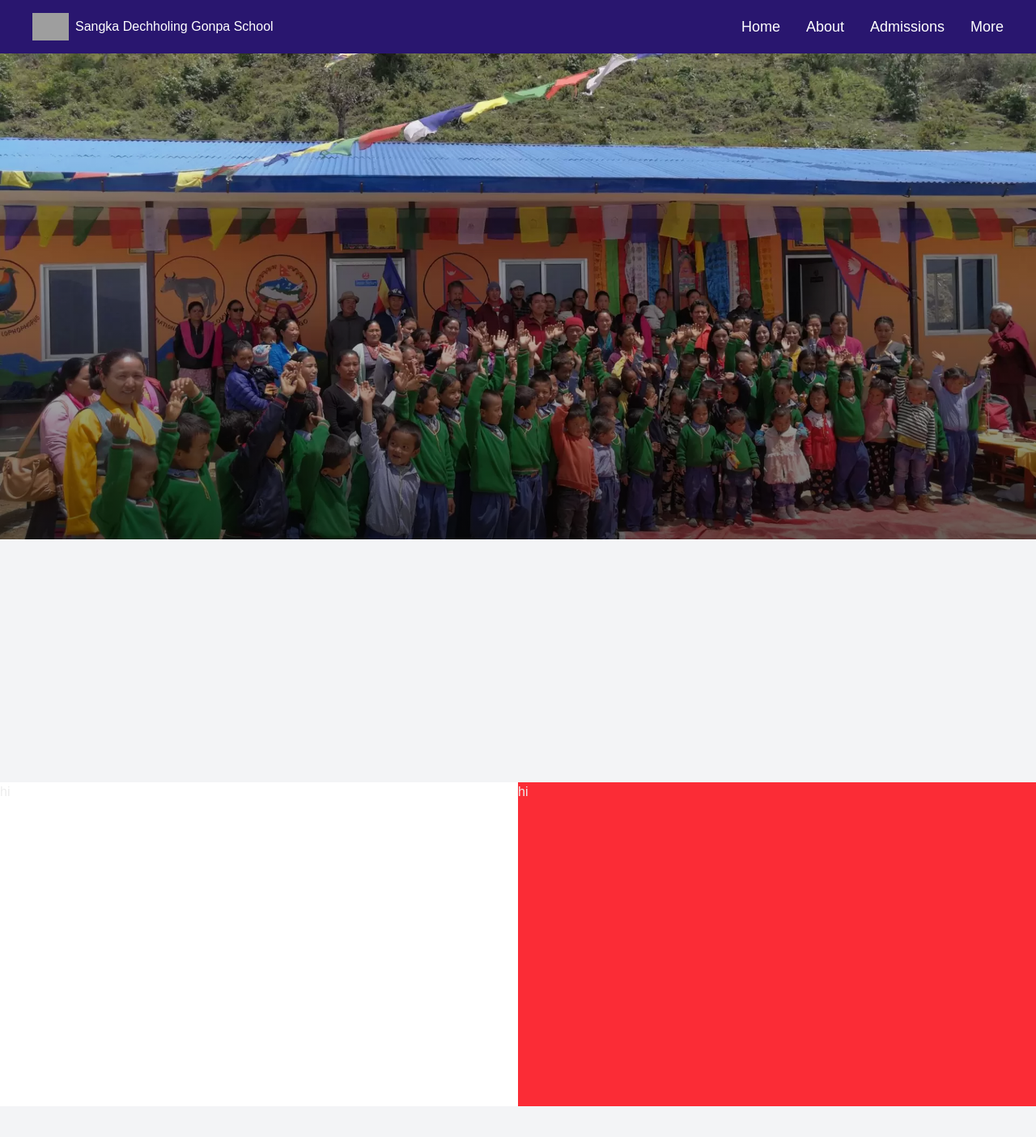
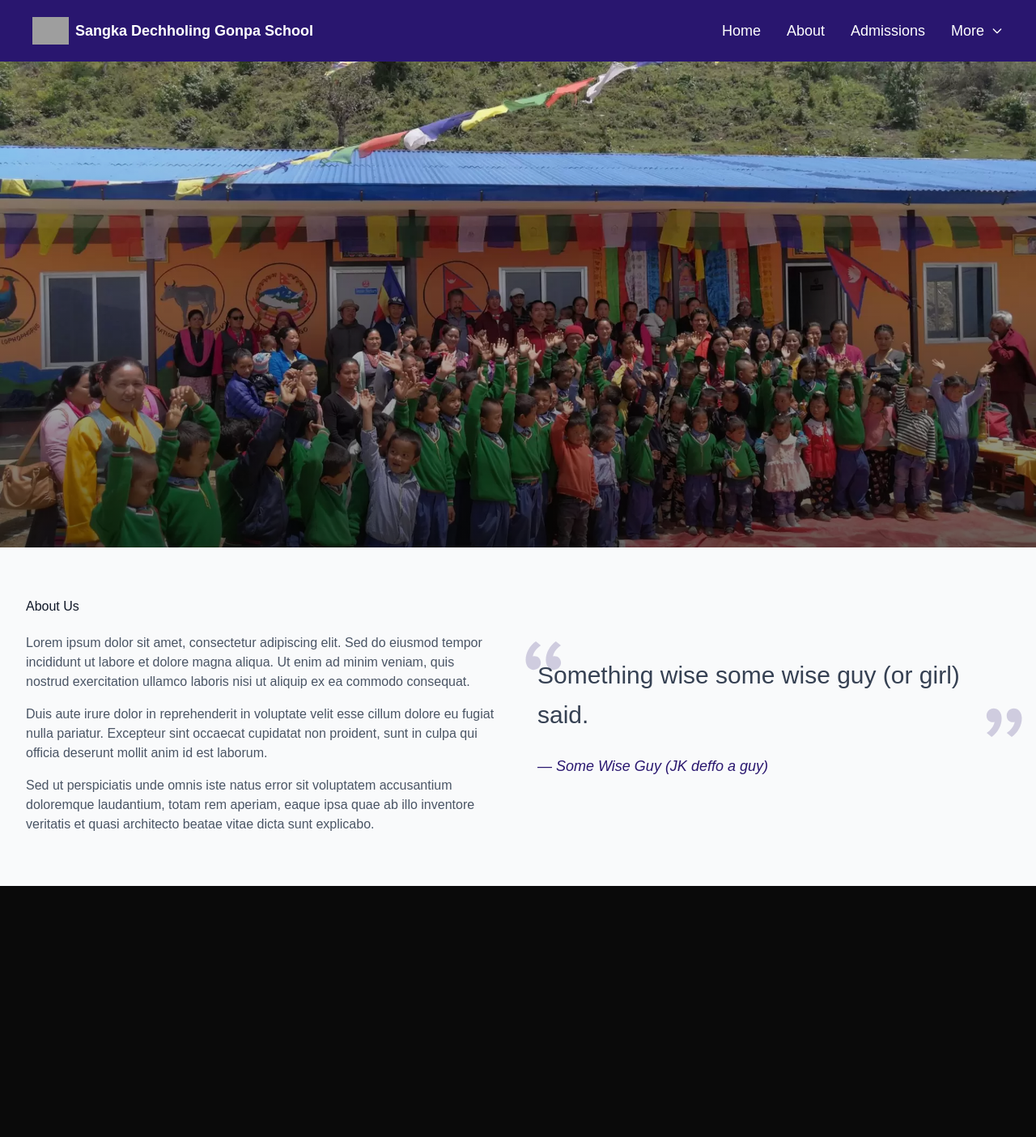
Before and after one commit to Prsnt95/school-website, a Next.js app: page / in a window 1280 px wide. Shown: the top 1404 px of the page at 81% size. After the commit the page ends 1094 px from the top, so only its background shows below. Built offline with nearby package versions, Linux system fonts and the light colour scheme; grey boxes are pictures that could not be loaded.

Commit message:
added quotes

```diff
--- a/src/app/globals.css
+++ b/src/app/globals.css
@@ -1,5 +1,4 @@
 @import "tailwindcss";
-@import "tailwindcss/preflight";
 @import "tailwindcss/utilities";
 
 
--- a/src/app/page.tsx
+++ b/src/app/page.tsx
@@ -25,9 +25,9 @@ export default function Home() {
                         bg-transparent transition-all duration-500
                         group-hover:bg-black/40'
         >
-          <div className='text-center !px-8'>
+          <div className='text-center px-'>
             <h1
-              className='text-white text-5xl !md:text-6xl font-bold
+              className='text-white text-5xl md:text-6xl font-bold
                          drop-shadow-2xl tracking-wide
                          transform transition-all duration-700
                          translate-y-4 opacity-0
@@ -37,7 +37,7 @@ export default function Home() {
               Sangka Dechholing Gonpa School
             </h1>
             <div
-              className='!mt-4 w-24 h-1 bg-white !mx-auto rounded-full
+              className='mt-4 w-24 h-1 bg-white mx-auto rounded-full
                          transform transition-all duration-700 delay-200
                          opacity-0 scale-x-0
                          group-hover:opacity-100 group-hover:scale-x-100'
@@ -46,10 +46,64 @@ export default function Home() {
         </div>
       </div>
 
-      {/* Rest of your page */}
-      <div className='flex-1 flex items-center justify-center bg-gray-100 h-full'>
-        <div className='flex-1 bg-white h-100'>hi</div>
-        <div className='flex-1 bg-red-500 h-100'>hi</div>
+      {/* About Section */}
+      <div className='bg-gray-50 py-16 px-8'>
+        <div className='max-w-7xl mx-auto'>
+          <div className='grid grid-cols-1 lg:grid-cols-2 gap-12 items-center'>
+            {/* About Content - Left */}
+            <div>
+              <h2 className='text-4xl font-bold text-gray-900 mb-6'>
+                About Us
+              </h2>
+              <div className='prose prose-lg text-gray-600'>
+                <p className='mb-4'>
+                  Lorem ipsum dolor sit amet, consectetur adipiscing elit. Sed
+                  do eiusmod tempor incididunt ut labore et dolore magna aliqua.
+                  Ut enim ad minim veniam, quis nostrud exercitation ullamco
+                  laboris nisi ut aliquip ex ea commodo consequat.
+                </p>
+                <p className='mb-4'>
+                  Duis aute irure dolor in reprehenderit in voluptate velit esse
+                  cillum dolore eu fugiat nulla pariatur. Excepteur sint
+                  occaecat cupidatat non proident, sunt in culpa qui officia
+                  deserunt mollit anim id est laborum.
+                </p>
+                <p>
+                  Sed ut perspiciatis unde omnis iste natus error sit voluptatem
+                  accusantium doloremque laudantium, totam rem aperiam, eaque
+                  ipsa quae ab illo inventore veritatis et quasi architecto
+                  beatae vitae dicta sunt explicabo.
+                </p>
+              </div>
+            </div>
+
+            {/* Quote Section - Right */}
+            <div className='flex flex-col justify-center '>
+              <div className='relative'>
+                <svg
+                  className='absolute -top-6 -left-4 w-12 h-12 text-primary/20'
+                  fill='currentColor'
+                  viewBox='0 0 32 32'
+                >
+                  <path d='M9.352 4C4.456 7.456 1 13.12 1 19.36c0 5.088 3.072 8.064 6.624 8.064 3.36 0 5.856-2.688 5.856-5.856 0-3.168-2.208-5.472-5.088-5.472-.576 0-1.344.096-1.536.192.48-3.264 3.552-7.104 6.624-9.024L9.352 4zm16.512 0c-4.8 3.456-8.256 9.12-8.256 15.36 0 5.088 3.072 8.064 6.624 8.064 3.264 0 5.856-2.688 5.856-5.856 0-3.168-2.304-5.472-5.184-5.472-.576 0-1.248.096-1.44.192.48-3.264 3.456-7.104 6.528-9.024L25.864 4z' />
+                </svg>
+                <blockquote className='text-2xl md:text-3xl font-light text-gray-700 leading-relaxed mb-6 relative'>
+                  Something wise some wise guy (or girl) said.
+                  <svg
+                    className='absolute -bottom-2 -right-4 w-12 h-12 text-primary/20 rotate-180'
+                    fill='currentColor'
+                    viewBox='0 0 32 32'
+                  >
+                    <path d='M9.352 4C4.456 7.456 1 13.12 1 19.36c0 5.088 3.072 8.064 6.624 8.064 3.36 0 5.856-2.688 5.856-5.856 0-3.168-2.208-5.472-5.088-5.472-.576 0-1.344.096-1.536.192.48-3.264 3.552-7.104 6.624-9.024L9.352 4zm16.512 0c-4.8 3.456-8.256 9.12-8.256 15.36 0 5.088 3.072 8.064 6.624 8.064 3.264 0 5.856-2.688 5.856-5.856 0-3.168-2.304-5.472-5.184-5.472-.576 0-1.248.096-1.44.192.48-3.264 3.456-7.104 6.528-9.024L25.864 4z' />
+                  </svg>
+                </blockquote>
+                <cite className='text-lg text-primary  font-medium'>
+                  — Some Wise Guy (JK deffo a guy)
+                </cite>
+              </div>
+            </div>
+          </div>
+        </div>
       </div>
     </section>
   );
--- a/src/components/Navbar.tsx
+++ b/src/components/Navbar.tsx
@@ -1,22 +1,33 @@
 'use client';
 
-import React from 'react';
+import React, { useState } from 'react';
 
 import Image from 'next/image';
 import Link from 'next/link';
 
 export default function Navbar() {
+  const [isMobileMenuOpen, setIsMobileMenuOpen] = useState(false);
+
+  const toggleMobileMenu = () => {
+    setIsMobileMenuOpen(!isMobileMenuOpen);
+  };
+
+  const closeMobileMenu = () => {
+    setIsMobileMenuOpen(false);
+  };
   return (
-    <nav className='bg-primary text-white !py-4 !px-8 shadow-md'>
+    <nav className='bg-primary text-white py-4 px-8 shadow-md'>
       <div className='max-w-7xl mx-auto flex justify-between items-center'>
         {/* Logo */}
-        <Link href='/' className='flex items-center gap-2 !ml-2'>
+        <Link href='/' className='flex items-center gap-2 ml-2'>
           <Image src='/logo.png' alt='School Logo' width={45} height={45} />
-          Sangka Dechholing Gonpa School
+          <span className='text-lg font-semibold'>
+            Sangka Dechholing Gonpa School
+          </span>
         </Link>
 
-        {/* Links */}
-        <ul className='flex gap-8 text-lg font-medium items-center !mr-2'>
+        {/* Desktop Navigation */}
+        <ul className='hidden md:flex gap-8 text-lg font-medium items-center mr-2'>
           <li className='hover:text-secondary transition-colors duration-200'>
             <Link href='/'>Home</Link>
           </li>
@@ -29,20 +40,135 @@ export default function Navbar() {
 
           {/* Dropdown */}
           <li className='relative group'>
-            <span className='cursor-pointer hover:text-secondary transition-colors duration-200'>
+            <button
+              className='cursor-pointer hover:text-secondary transition-colors duration-200 flex items-center gap-1 py-2'
+              aria-haspopup='true'
+              aria-expanded='false'
+            >
               More
-            </span>
-            <ul className='absolute right-0 mt-2 hidden group-hover:block bg-white text-black rounded-md shadow-md overflow-hidden z-50'>
-              <li className='!px-5 !py-3 hover:bg-gray-100'>
-                <Link href='/contact'>Contact</Link>
-              </li>
-              <li className='!px-5 !py-3 hover:bg-gray-100'>
-                <Link href='/faq'>FAQ</Link>
-              </li>
-              <li className='!px-5 !py-3 hover:bg-gray-100'>
-                <Link href='/news'>News</Link>
-              </li>
+              <svg
+                className='w-4 h-4 ml-1'
+                fill='none'
+                stroke='currentColor'
+                viewBox='0 0 24 24'
+              >
+                <path
+                  strokeLinecap='round'
+                  strokeLinejoin='round'
+                  strokeWidth={2}
+                  d='M19 9l-7 7-7-7'
+                />
+              </svg>
+            </button>
+            {/* Invisible bridge to prevent gap */}
+            <div className='absolute right-0 top-full w-48 h-2 hidden group-hover:block'></div>
+            <ul className='absolute right-0 top-full pt-2 w-48 hidden group-hover:block z-50'>
+              <div className='bg-white text-black rounded-md shadow-lg overflow-hidden border'>
+                <li>
+                  <Link
+                    href='/contact'
+                    className='block px-5 py-3 hover:bg-gray-100 transition-colors duration-200'
+                  >
+                    Contact
+                  </Link>
+                </li>
+                <li>
+                  <Link
+                    href='/faq'
+                    className='block px-5 py-3 hover:bg-gray-100 transition-colors duration-200'
+                  >
+                    FAQ
+                  </Link>
+                </li>
+                <li>
+                  <Link
+                    href='/news'
+                    className='block px-5 py-3 hover:bg-gray-100 transition-colors duration-200'
+                  >
+                    News
+                  </Link>
+                </li>
+              </div>
             </ul>
+          </li>
+        </ul>
+
+        {/* Mobile Menu Button */}
+        <button
+          className='md:hidden flex flex-col gap-1 p-2'
+          aria-label='Toggle mobile menu'
+          onClick={toggleMobileMenu}
+        >
+          <span
+            className={`w-6 h-0.5 bg-white transition-transform duration-300 ${isMobileMenuOpen ? 'rotate-45 translate-y-2' : ''}`}
+          ></span>
+          <span
+            className={`w-6 h-0.5 bg-white transition-opacity duration-300 ${isMobileMenuOpen ? 'opacity-0' : ''}`}
+          ></span>
+          <span
+            className={`w-6 h-0.5 bg-white transition-transform duration-300 ${isMobileMenuOpen ? '-rotate-45 -translate-y-2' : ''}`}
+          ></span>
+        </button>
+      </div>
+
+      {/* Mobile Menu */}
+      <div
+        className={`md:hidden overflow-hidden transition-all duration-300 ${isMobileMenuOpen ? 'max-h-96 opacity-100' : 'max-h-0 opacity-0'}`}
+      >
+        <ul className='px-8 py-4 space-y-4 bg-primary border-t border-white/10'>
+          <li>
+            <Link
+              href='/'
+              className='block py-2 hover:text-secondary transition-colors duration-200'
+              onClick={closeMobileMenu}
+            >
+              Home
+            </Link>
+          </li>
+          <li>
+            <Link
+              href='/about'
+              className='block py-2 hover:text-secondary transition-colors duration-200'
+              onClick={closeMobileMenu}
+            >
+              About
+            </Link>
+          </li>
+          <li>
+            <Link
+              href='/admissions'
+              className='block py-2 hover:text-secondary transition-colors duration-200'
+              onClick={closeMobileMenu}
+            >
+              Admissions
+            </Link>
+          </li>
+          <li>
+            <Link
+              href='/contact'
+              className='block py-2 hover:text-secondary transition-colors duration-200'
+              onClick={closeMobileMenu}
+            >
+              Contact
+            </Link>
+          </li>
+          <li>
+            <Link
+              href='/faq'
+              className='block py-2 hover:text-secondary transition-colors duration-200'
+              onClick={closeMobileMenu}
+            >
+              FAQ
+            </Link>
+          </li>
+          <li>
+            <Link
+              href='/news'
+              className='block py-2 hover:text-secondary transition-colors duration-200'
+              onClick={closeMobileMenu}
+            >
+              News
+            </Link>
           </li>
         </ul>
       </div>
--- a/tailwind.config.js
+++ b/tailwind.config.js
@@ -1,4 +1,3 @@
-/** @type {import('tailwindcss').Config} */
 module.exports = {
   content: ['./src/**/*.{js,ts,jsx,tsx,mdx}'],
   theme: {
```
